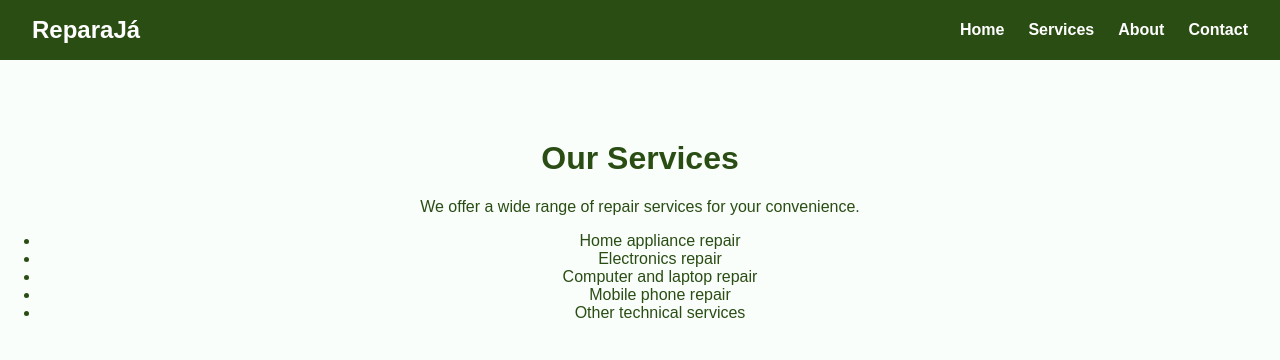
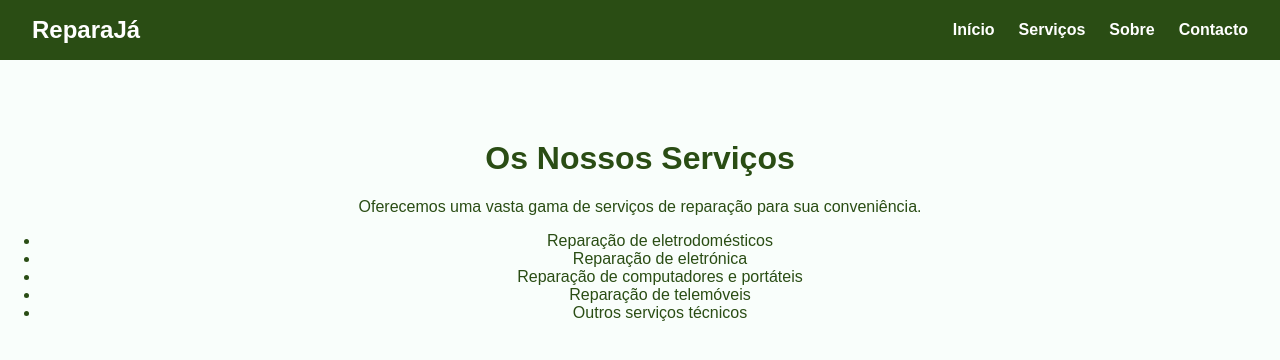
Before and after one commit to Dinisoliv/AS_ReparaJa_Incremento1, a plain HTML site: page ReparaJa/services.html in a window 1280 px wide. Drawn offline with Linux system fonts and the light colour scheme.

Commit message:
Update services.html

```diff
--- a/ReparaJa/services.html
+++ b/ReparaJa/services.html
@@ -1,31 +1,31 @@
 <!DOCTYPE html>
-<html lang="en">
+<html lang="pt">
 <head>
   <meta charset="UTF-8" />
   <meta name="viewport" content="width=device-width, initial-scale=1.0"/>
-  <title>ReparaJá - Services</title>
+  <title>ReparaJá - Serviços</title>
   <link rel="stylesheet" href="styles.css" />
 </head>
 <body>
   <nav class="navbar">
     <div class="navbar-logo">ReparaJá</div>
     <ul class="navbar-links">
-      <li><a href="index.html">Home</a></li>
-      <li><a href="services.html" class="active">Services</a></li>
-      <li><a href="about.html">About</a></li>
-      <li><a href="contact.html">Contact</a></li>
+      <li><a href="index.html">Início</a></li>
+      <li><a href="services.html" class="active">Serviços</a></li>
+      <li><a href="about.html">Sobre</a></li>
+      <li><a href="contact.html">Contacto</a></li>
     </ul>
   </nav>
 
   <main class="main-content">
-    <h1>Our Services</h1>
-    <p>We offer a wide range of repair services for your convenience.</p>
+    <h1>Os Nossos Serviços</h1>
+    <p>Oferecemos uma vasta gama de serviços de reparação para sua conveniência.</p>
     <ul>
-      <li>Home appliance repair</li>
-      <li>Electronics repair</li>
-      <li>Computer and laptop repair</li>
-      <li>Mobile phone repair</li>
-      <li>Other technical services</li>
+      <li>Reparação de eletrodomésticos</li>
+      <li>Reparação de eletrónica</li>
+      <li>Reparação de computadores e portáteis</li>
+      <li>Reparação de telemóveis</li>
+      <li>Outros serviços técnicos</li>
     </ul>
   </main>
 </body>
```
